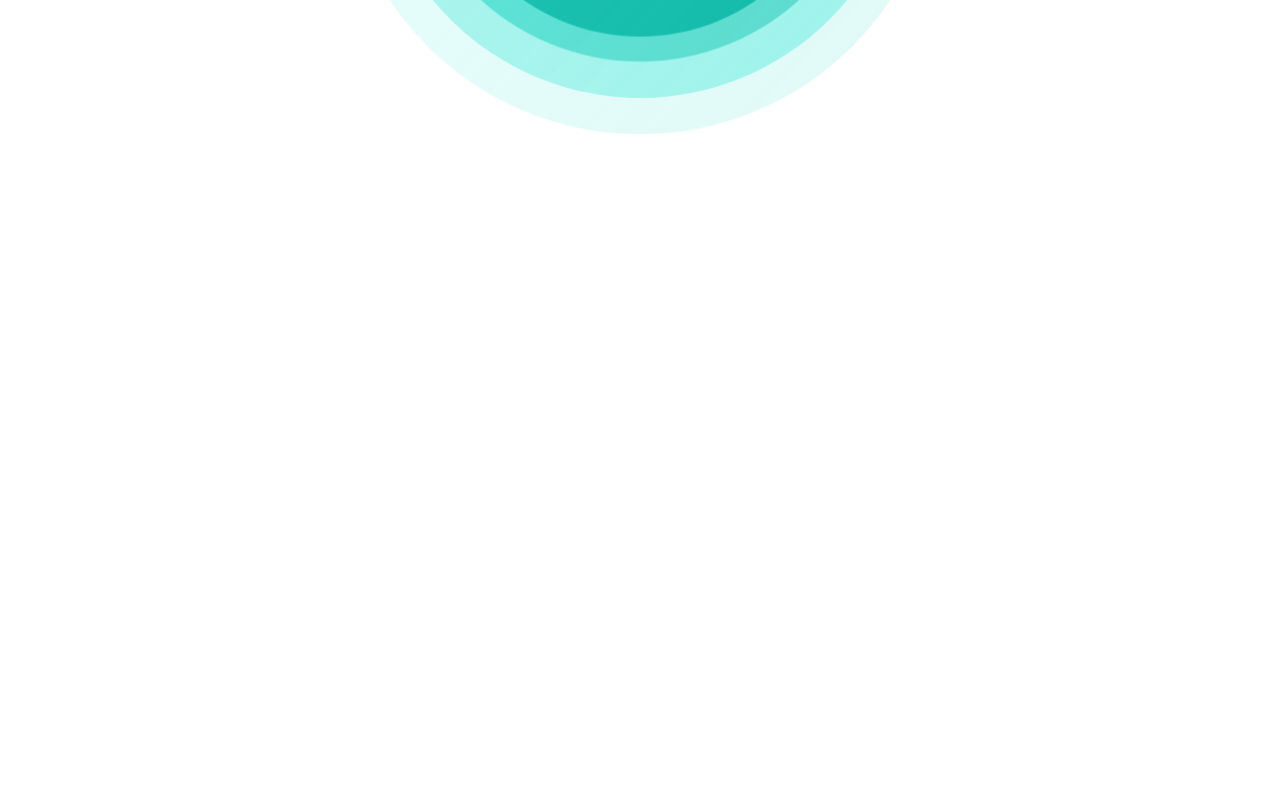
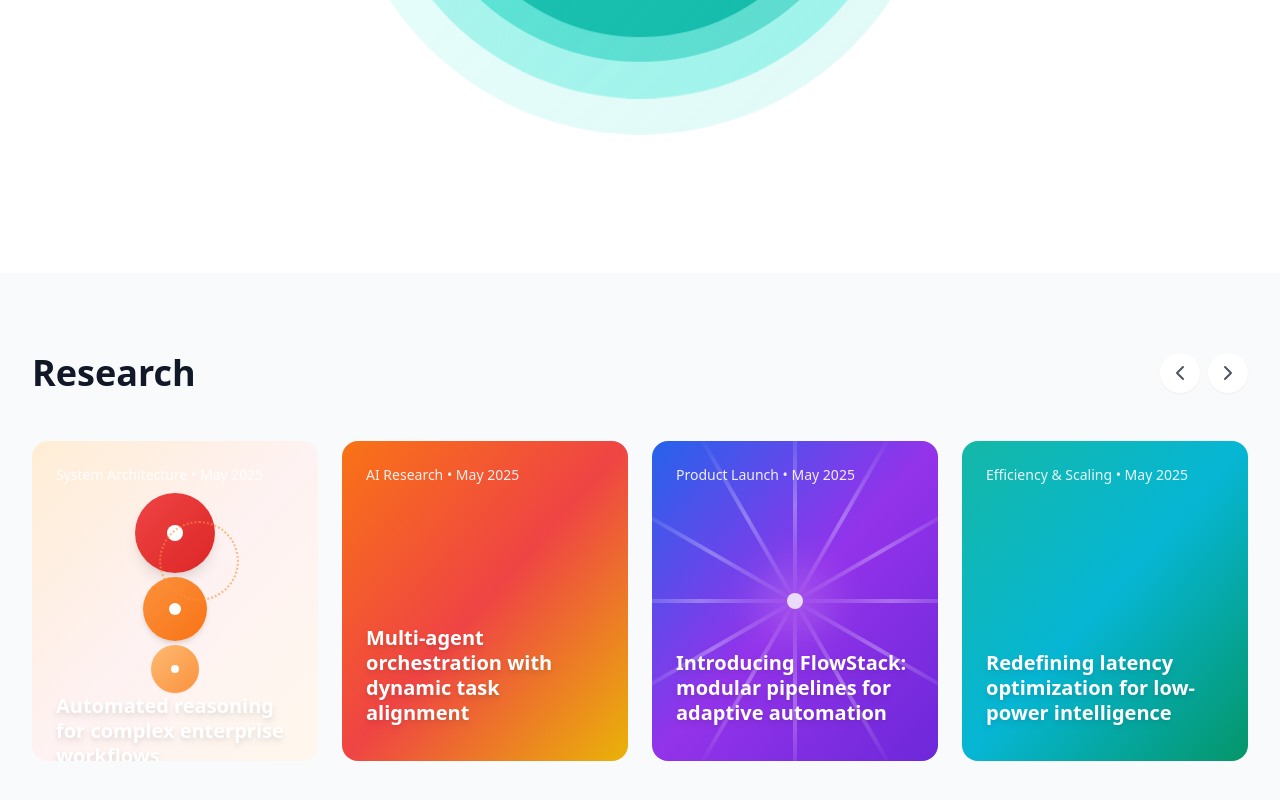
Before and after one commit to xgaming6285/Operalityx, a React (Vite) app: page / in a window 1280 px wide. Shown: the part 592-1392 px from the top of the page. Before the commit the page ends 865 px from the top, so only its background shows below. Built offline with nearby package versions, Linux system fonts and the light colour scheme.

Commit message:
Add research page

```diff
--- a/src/components/Header.tsx
+++ b/src/components/Header.tsx
@@ -70,6 +70,18 @@
                             <a
                                 key={item.name}
                                 href={item.href}
+                                onClick={(e) => {
+                                    e.preventDefault();
+                                    const target = document.querySelector(item.href);
+                                    if (target) {
+                                        target.scrollIntoView({
+                                            behavior: 'smooth',
+                                            block: 'start'
+                                        });
+                                        // Update URL hash
+                                        window.history.pushState(null, '', item.href);
+                                    }
+                                }}
                                 className="text-gray-600 hover:text-gray-900 px-3 py-2 text-sm font-medium transition-colors duration-200"
                             >
                                 {item.name}
--- /dev/null
+++ b/src/components/Research.tsx
@@ -0,0 +1,132 @@
+import { ChevronLeft, ChevronRight } from "lucide-react";
+
+const Research = () => {
+    const researchCards = [
+        {
+            title: "System Architecture",
+            date: "May 2025",
+            description: "Automated reasoning for complex enterprise workflows",
+            bgColor: "bg-gradient-to-br from-orange-100 via-red-50 to-orange-50",
+            icon: (
+                <div className="flex flex-col space-y-1 items-center relative">
+                    <div className="w-20 h-20 bg-gradient-to-br from-red-500 to-red-600 rounded-full flex items-center justify-center shadow-lg">
+                        <div className="w-4 h-4 bg-white rounded-full"></div>
+                    </div>
+                    <div className="w-16 h-16 bg-gradient-to-br from-orange-400 to-orange-500 rounded-full flex items-center justify-center shadow-md -mt-2">
+                        <div className="w-3 h-3 bg-white rounded-full"></div>
+                    </div>
+                    <div className="w-12 h-12 bg-gradient-to-br from-orange-300 to-orange-400 rounded-full flex items-center justify-center shadow-sm -mt-1">
+                        <div className="w-2 h-2 bg-white rounded-full"></div>
+                    </div>
+                    <div className="absolute left-6 top-6 w-20 h-20 border-2 border-dotted border-orange-400 rounded-full opacity-60"></div>
+                </div>
+            )
+        },
+        {
+            title: "AI Research",
+            date: "May 2025",
+            description: "Multi-agent orchestration with dynamic task alignment",
+            bgColor: "bg-gradient-to-br from-orange-500 via-red-500 to-yellow-500"
+        },
+        {
+            title: "Product Launch",
+            date: "May 2025",
+            description: "Introducing FlowStack: modular pipelines for adaptive automation",
+            bgColor: "bg-gradient-to-br from-blue-600 via-purple-600 to-violet-700",
+            hasStarburst: true
+        },
+        {
+            title: "Efficiency & Scaling",
+            date: "May 2025",
+            description: "Redefining latency optimization for low-power intelligence",
+            bgColor: "bg-gradient-to-br from-teal-500 via-cyan-500 to-emerald-600"
+        }
+    ];
+
+    return (
+        <section id="research" className="py-20 bg-gray-50">
+            <div className="max-w-7xl mx-auto px-4 sm:px-6 lg:px-8">
+                {/* Header */}
+                <div className="flex items-center justify-between mb-12">
+                    <h2 className="text-4xl font-bold text-gray-900">Research</h2>
+                    <div className="flex items-center space-x-2">
+                        <button className="p-2 rounded-full bg-white shadow-sm hover:shadow-md transition-shadow">
+                            <ChevronLeft className="w-6 h-6 text-gray-600" />
+                        </button>
+                        <button className="p-2 rounded-full bg-white shadow-sm hover:shadow-md transition-shadow">
+                            <ChevronRight className="w-6 h-6 text-gray-600" />
+                        </button>
+                    </div>
+                </div>
+
+                {/* Research Cards */}
+                <div className="grid grid-cols-1 md:grid-cols-2 lg:grid-cols-4 gap-6">
+                    {researchCards.map((card, index) => (
+                        <div
+                            key={index}
+                            className="group relative h-80 rounded-2xl overflow-hidden cursor-pointer transform transition-all duration-300 hover:scale-105 hover:shadow-2xl"
+                        >
+                            {/* Background Gradient */}
+                            <div className={`absolute inset-0 ${card.bgColor}`}></div>
+
+                            {/* Starburst Effect for Product Launch Card */}
+                            {card.hasStarburst && (
+                                <div className="absolute inset-0 flex items-center justify-center">
+                                    <div className="relative w-full h-full">
+                                        {/* Radial rays */}
+                                        {[...Array(12)].map((_, i) => (
+                                            <div
+                                                key={i}
+                                                className="absolute w-1 bg-gradient-to-t from-transparent via-white/30 to-transparent"
+                                                style={{
+                                                    height: '60%',
+                                                    left: '50%',
+                                                    top: '50%',
+                                                    transformOrigin: 'bottom center',
+                                                    transform: `translate(-50%, -100%) rotate(${i * 30}deg)`,
+                                                }}
+                                            />
+                                        ))}
+                                        {/* Central bright point */}
+                                        <div className="absolute top-1/2 left-1/2 w-4 h-4 bg-white rounded-full transform -translate-x-1/2 -translate-y-1/2 opacity-80"></div>
+                                        {/* Glow effect */}
+                                        <div className="absolute top-1/2 left-1/2 w-16 h-16 bg-white rounded-full transform -translate-x-1/2 -translate-y-1/2 opacity-20 blur-xl"></div>
+                                    </div>
+                                </div>
+                            )}
+
+                            {/* Content */}
+                            <div className="relative h-full p-6 flex flex-col justify-between text-white z-10">
+                                {/* Top Section */}
+                                <div>
+                                    <div className="text-sm font-medium opacity-90 mb-2">
+                                        {card.title} • {card.date}
+                                    </div>
+                                </div>
+
+                                {/* Icon Section (for System Architecture card) */}
+                                {index === 0 && (
+                                    <div className="flex-1 flex items-center justify-center relative">
+                                        {card.icon}
+                                    </div>
+                                )}
+
+                                {/* Bottom Section */}
+                                <div className="mt-auto">
+                                    <h3 className="text-xl font-bold mb-3 leading-tight drop-shadow-md">
+                                        {card.description}
+                                    </h3>
+                                </div>
+                            </div>
+
+                            {/* Enhanced Hover Effect */}
+                            <div className="absolute inset-0 bg-gradient-to-t from-black/20 to-transparent opacity-0 group-hover:opacity-100 transition-opacity duration-300"></div>
+                        </div>
+                    ))}
+                </div>
+            </div>
+        </section>
+    );
+};
+
+export default Research;
--- a/src/pages/Index.tsx
+++ b/src/pages/Index.tsx
@@ -1,12 +1,14 @@
 
 import Header from "@/components/Header";
 import HeroSection from "@/components/HeroSection";
+import Research from "@/components/Research";
 
 const Index = () => {
     return (
         <div className="min-h-screen">
             <Header />
             <HeroSection />
+            <Research />
         </div>
     );
 };
```
